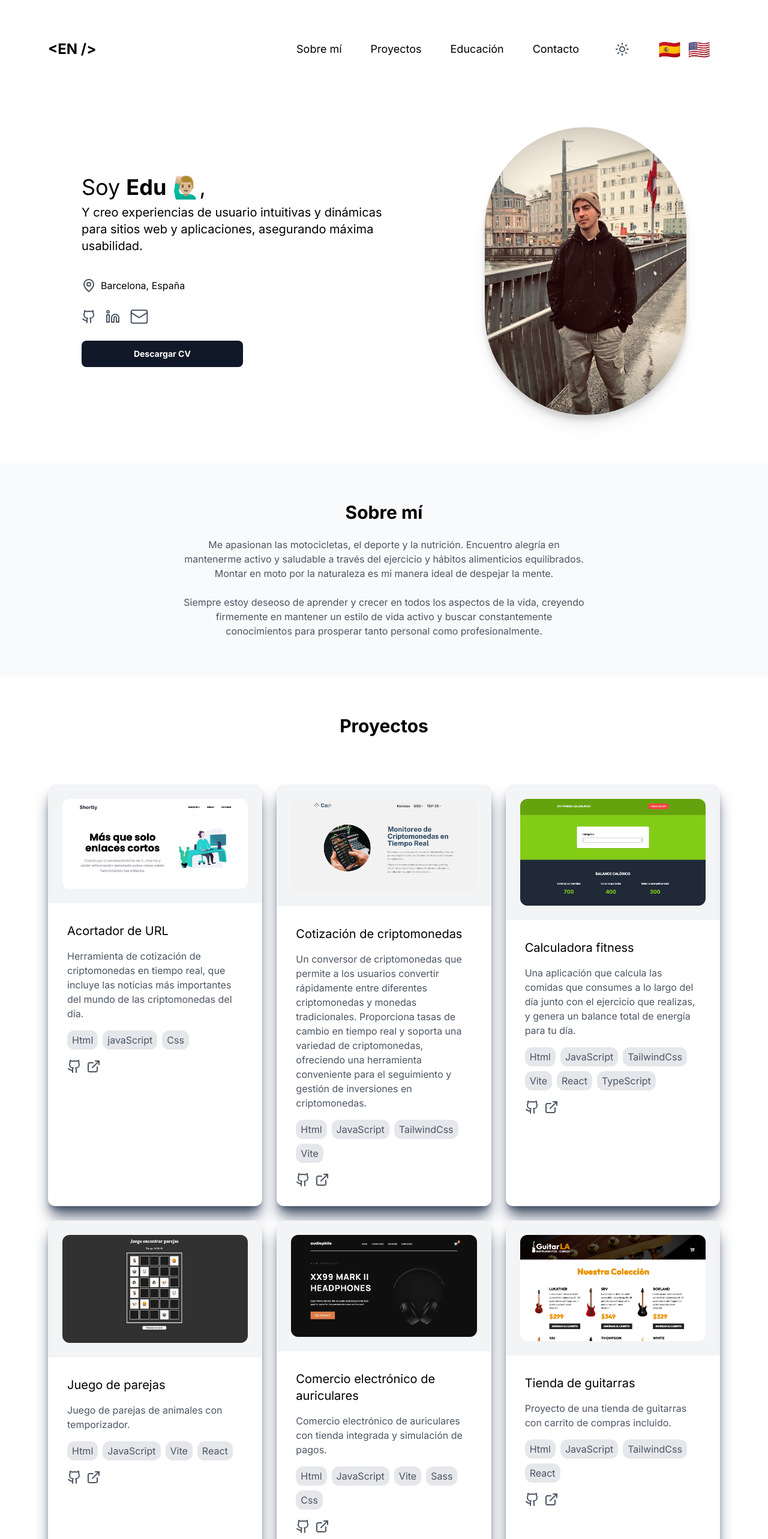
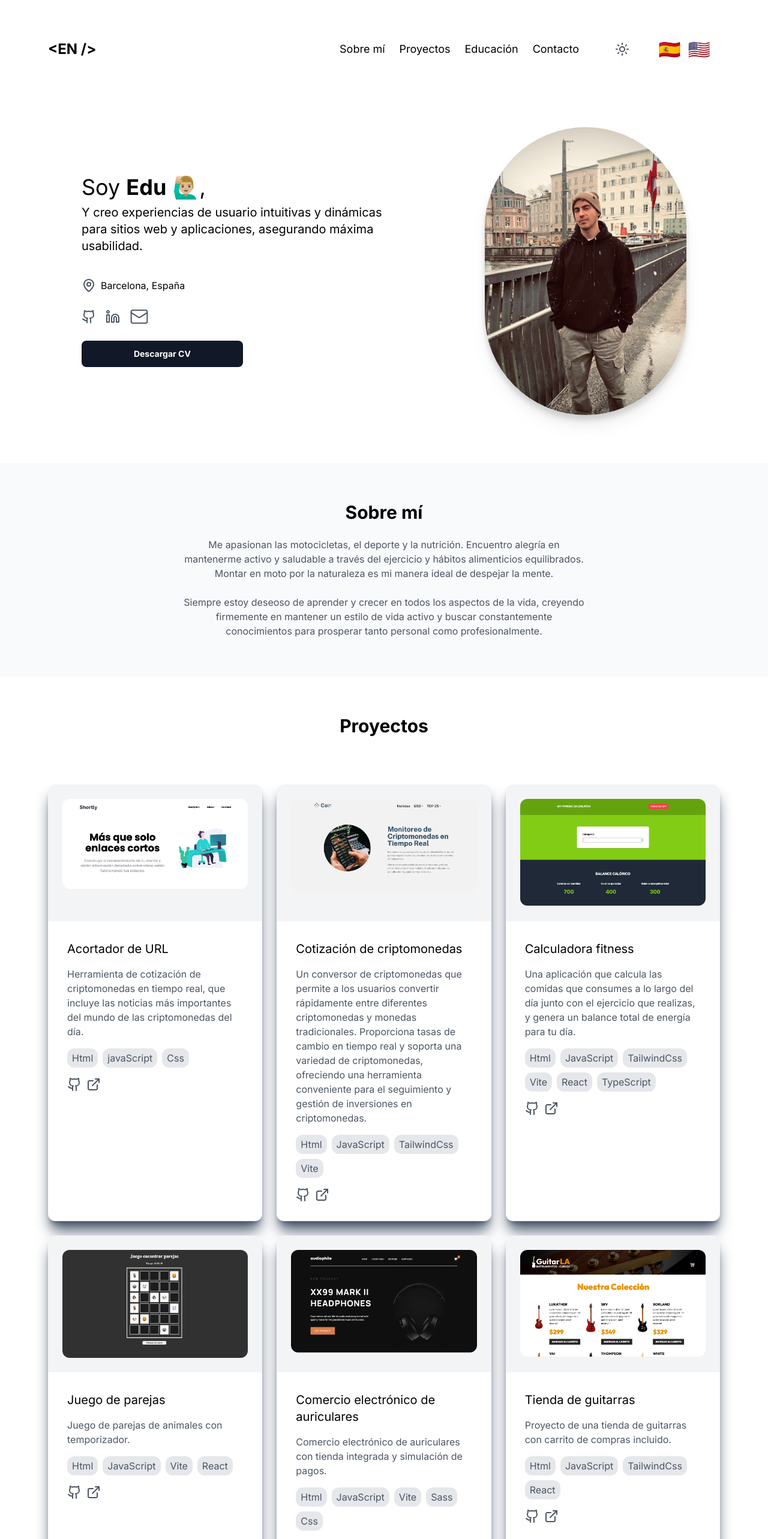
Before and after one commit to naviotech/personal-portfolio, a React (Vite) app: page / in a window 1280 px wide. Shown: the top 2566 px of the page at 60% size. Built offline with nearby package versions, Linux system fonts and the light colour scheme.

Commit message:
Arreglando carts

```diff
--- a/src/components/Cart.jsx
+++ b/src/components/Cart.jsx
@@ -2,8 +2,8 @@
 const Cart = ({ img,title, description,urlGit, urlWeb, tecnologias }) => {
   return (
     <article className=" overflow-hidden shadow-xl shadow-slate-600 dark:border-stone-700 dark:border-2 dark:rounded-xl	rounded-b-xl">
-      <header className="group border-black bg-gray-100 dark:bg-dark-default p-6 rounded-t-xl">
-        <figure className="group-hover:scale-125 transition-all duration-500"><img src={img} className="w-[100%] rounded-xl"></img></figure>
+      <header className="group border-black bg-gray-100 dark:bg-dark-default p-6 rounded-t-xl xl:min-h-[228px] xl:max-h-[228px] overflow-hidden">
+        <figure className="group-hover:scale-125 transition-all duration-500"><img src={img} className="w-[100%] rounded-xl xl:object-contain"></img></figure>
       </header>
       <main className="p-8 flex flex-col">
         <h1 className="text-xl mb-4 dark:text-dark-title">{title}</h1>
--- a/src/components/Header.jsx
+++ b/src/components/Header.jsx
@@ -15,7 +15,7 @@ const Header = ({ theme, handleSun, handleMoon }) => {
         <div className="drop hidden h-full w-[100%] absolute right-0 top-0 z-10 p-4 bg-white dark:bg-dark-default peer-checked/menu:block transition-all md:flex md:flex-row md:gap-4 md:relative md:w-[85%] md:h-auto md:bg-none md:justify-end md:text-sm md:items-center lg:gap-12">
           <h2 className="font-bold text-2xl py-1 mb-6 md:hidden dark:text-dark-title">{"<EN />"}</h2>
           <hr className="md:hidden"/>
-          <ul className="flex flex-col justify-center items-center gap-2 text-xl mt-6 mb-6 md:flex-row md:p-3 md:gap-2 lg:gap-12 lg:max-w-[60%]">
+          <ul className="flex flex-col justify-center items-center gap-2 text-xl mt-6 mb-6 md:flex-row md:p-3 md:gap-2 lg:gap-6 lg:max-w-[60%]">
             <li className="text-gray-500 hover:text-black hover:transform md:text-base transition-all duration-200 cursor-pointer lg:text-lg lg:text-black lg:hover:font-bold  dark:text-dark-title dark:hover:scale-110 dark:hover:text-dark-title"><a href="#about">{t("header.about")}</a></li>
             <li className="text-gray-500 hover:text-black hover:transform  md:text-base transition-all duration-200 cursor-pointer lg:text-lg lg:text-black lg:hover:font-bold dark:text-dark-title dark:hover:scale-110 dark:hover:text-dark-title"><a href="#projects">{t("header.projects")}</a></li>
             <li className="text-gray-500 hover:text-black hover:transform  md:text-base transition-all duration-200 cursor-pointer lg:text-lg lg:text-black lg:hover:font-bold dark:text-dark-title dark:hover:scale-110 dark:hover:text-dark-title"><a href="#education">{t("header.education")}</a></li>
```
